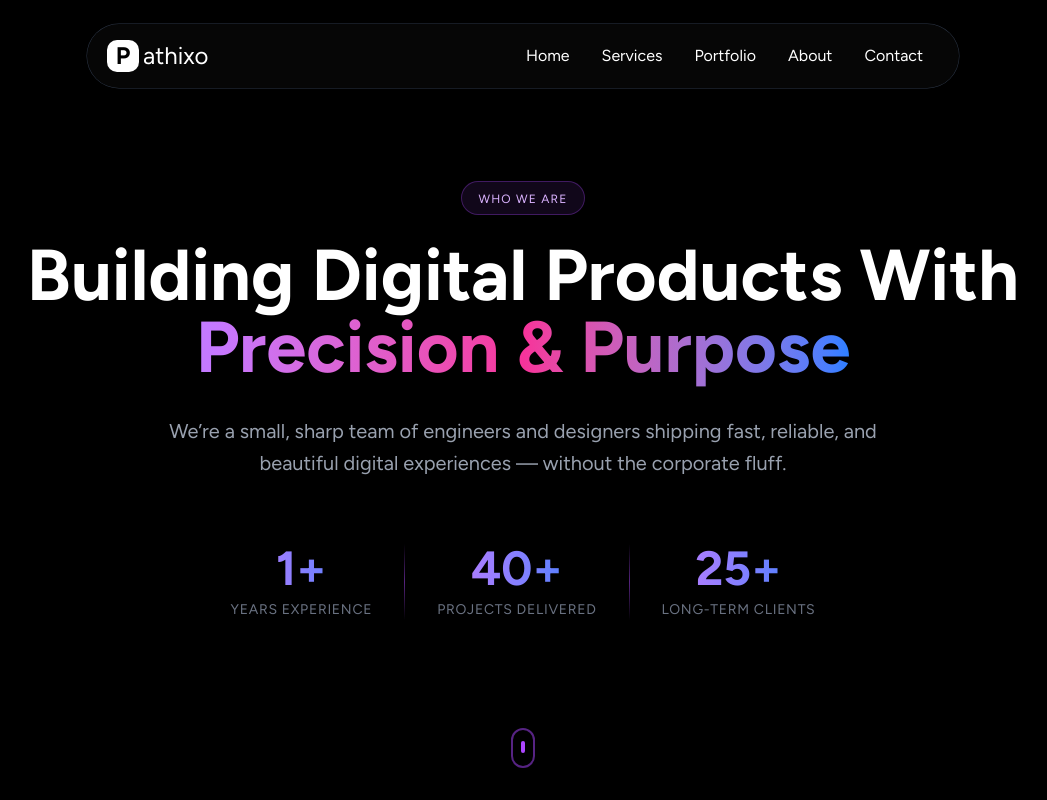
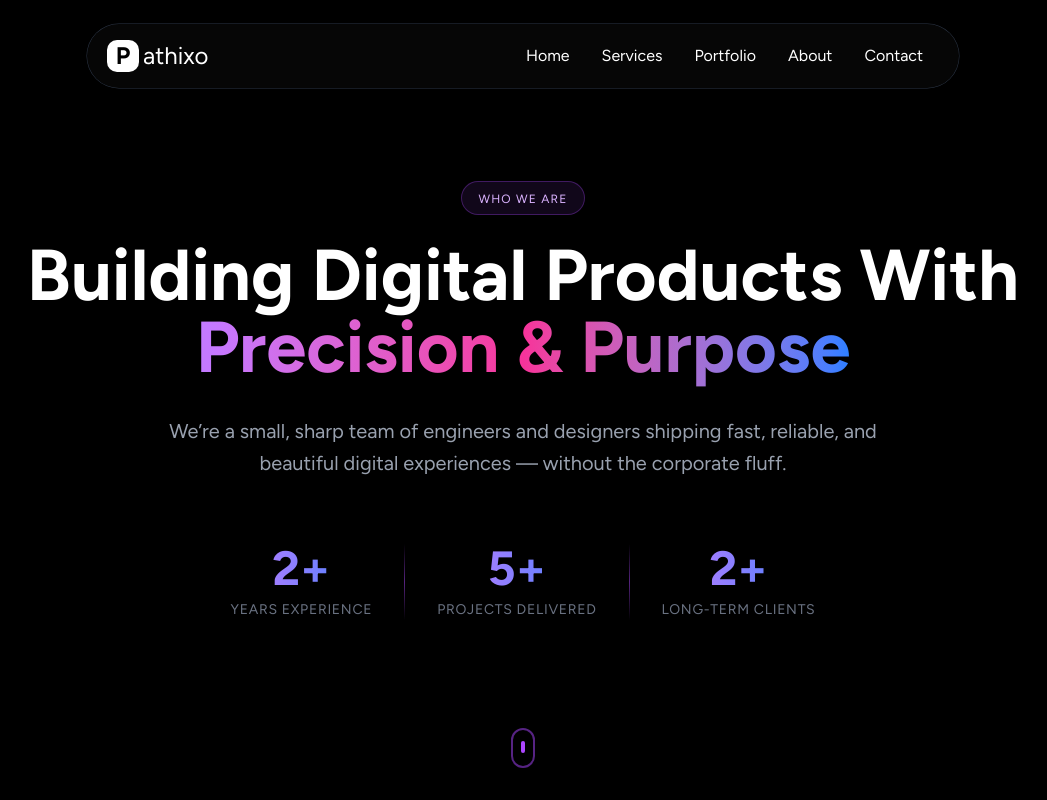
Before and after one commit to roshancodespace/pathixo.com, a Next.js app: page /about in a window 1280 px wide. Shown: the top 800 px of the page, without its empty margins (117-1164 px from the left). Built offline with nearby package versions, Linux system fonts and the light colour scheme.

Commit message:
fix: update statistics in About page and correct footer office addresses

```diff
--- a/src/app/about/page.tsx
+++ b/src/app/about/page.tsx
@@ -118,11 +118,11 @@ export default function AboutPage() {
                             We’re a small, sharp team of engineers and designers shipping fast, reliable, and beautiful digital experiences — without the corporate fluff.
                         </p>
                         <div className="mt-16 flex justify-center items-stretch gap-8">
-                            <Stat value="1+" label="Years Experience" />
+                            <Stat value="2+" label="Years Experience" />
                             <div className="w-px bg-gradient-to-b from-transparent via-purple-500/50 to-transparent"></div>
-                            <Stat value="40+" label="Projects Delivered" />
+                            <Stat value="5+" label="Projects Delivered" />
                             <div className="w-px bg-gradient-to-b from-transparent via-purple-500/50 to-transparent"></div>
-                            <Stat value="25+" label="Long-Term Clients" />
+                            <Stat value="2+" label="Long-Term Clients" />
                         </div>
                     </div>
 
@@ -204,7 +204,7 @@ export default function AboutPage() {
                     </section>
 
                     {/* CTA Section */}
-                    <section className="max-w-5xl mx-auto px-6" hidden>
+                    <section className="max-w-5xl mx-auto px-6">
                         <div className="relative overflow-hidden rounded-3xl border border-purple-500/30 bg-black/50 backdrop-blur-xl">
                             <div className="absolute inset-0 -z-10 bg-gradient-to-br from-purple-600/20 to-blue-600/20"></div>
                             <div className="relative p-12 md:p-16 text-center">
--- a/src/components/footer.tsx
+++ b/src/components/footer.tsx
@@ -18,7 +18,7 @@ const footerLinks = [
   { href: "/portfolio", label: "Portfolio" }
 ];
 
-export function Footer({reqConsultation = false}: {reqConsultation?: boolean}) {
+export function Footer({ reqConsultation = false }: { reqConsultation?: boolean }) {
   return (
     <footer className="relative border-t border-zinc-800 z-10 pt-24 sm:pt-32 pb-8 bg-black overflow-hidden">
       {/* Subtle background grid */}
@@ -53,7 +53,7 @@ export function Footer({reqConsultation = false}: {reqConsultation?: boolean}) {
         </motion.div>
 
         {/* Bottom Section */}
-        <div className={`border-t border-zinc-800 ${reqConsultation ? 'mt-24': undefined} pt-12`}>
+        <div className={`border-t border-zinc-800 ${reqConsultation ? 'mt-24' : undefined} pt-12`}>
           <div className="grid grid-cols-1 md:grid-cols-12 gap-8">
             {/* About Column */}
             <div className="md:col-span-5 lg:col-span-6">
@@ -99,11 +99,11 @@ export function Footer({reqConsultation = false}: {reqConsultation?: boolean}) {
               <ul className="space-y-2 text-sm text-zinc-400">
                 <li>
                   <span className="font-medium text-white">Head Office:</span><br />
-                  Near Metro, Pul Pheladpur, New Delhi
+                  Lal Kuan, New Delhi - 110044
                 </li>
                 <li>
                   <span className="font-medium text-white">Branch Office:</span><br />
-                  Bokaro Steel City, Jharkhand
+                  Bokaro Steel City, Jharkhand - 827013
                 </li>
               </ul>
             </div>
--- a/src/components/services.tsx
+++ b/src/components/services.tsx
@@ -35,11 +35,11 @@ const services = [
     description:
       "Robust, secure, and scalable APIs and backends tailored to your business needs.",
   },
-  {
-    title: "DevOps & Automation",
-    description:
-      "CI/CD pipelines, monitoring, and automated workflows to keep your systems running smoothly.",
-  },
+  // {
+  //   title: "DevOps & Automation",
+  //   description:
+  //     "CI/CD pipelines, monitoring, and automated workflows to keep your systems running smoothly.",
+  // },
 ]
 
 function Services() {
```
